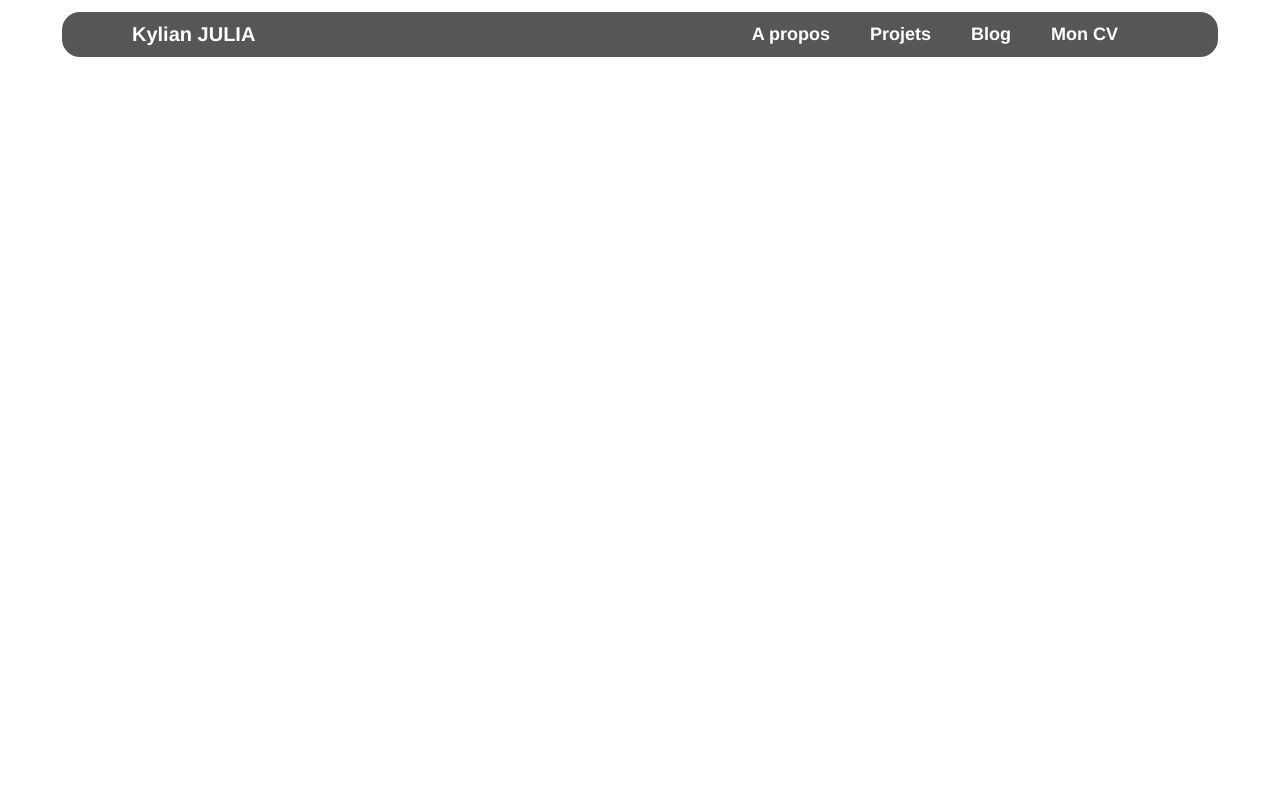
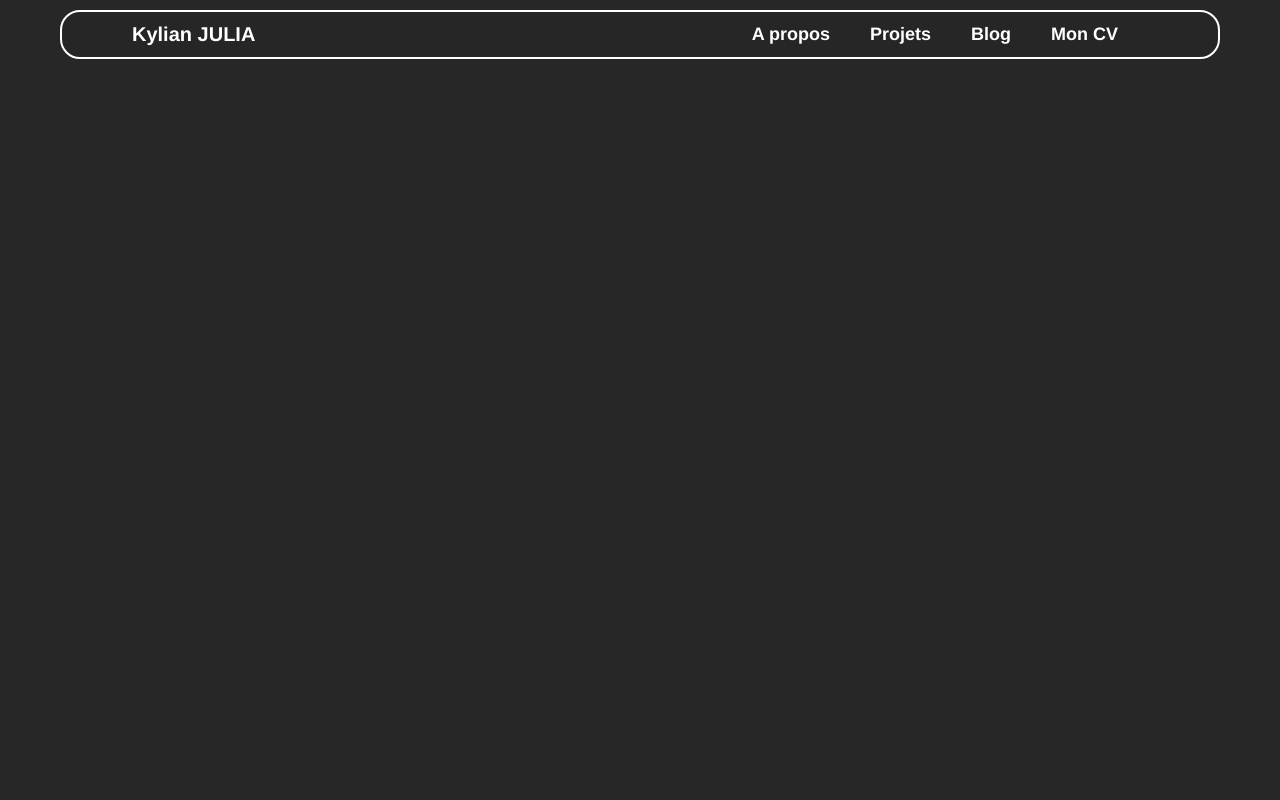
Before and after one commit to kylianjoff/kylianjulia, an Angular app in the folder kylianjulia/: page / in a window 1280 px wide. Shown: the top 800 px of the page. Built offline with nearby package versions, Linux system fonts and the light colour scheme.

Commit message:
background général

```diff
--- a/kylianjulia/src/styles.css
+++ b/kylianjulia/src/styles.css
@@ -4,3 +4,9 @@
     box-sizing: border-box;
     font-family: 'Helvetica', sans-serif;
 }
+
+body {
+    background-color: #272727;
+    color: white;
+    overflow-x: hidden;
+}
```
